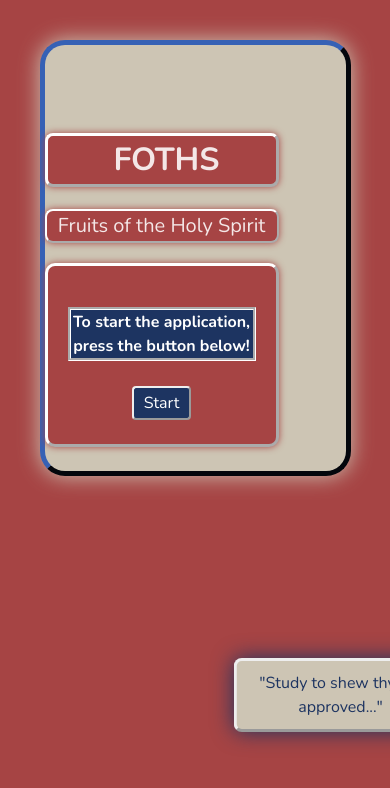
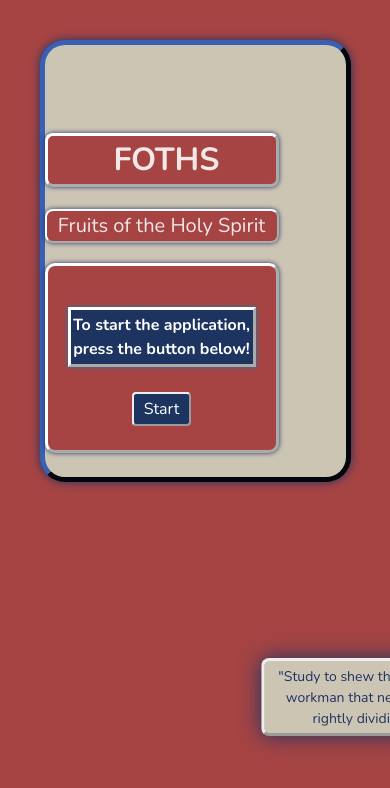
Before and after one commit to jwhitad15/Unit1-FinalProject-FOTHS-Joshua-W, a React (Vite) app in the folder FOTHS/: page / in a window 390 px wide. Shown: the top 788 px of the page. Built offline with nearby package versions, Linux system fonts and the light colour scheme.

Commit message:
Responsiveness - FOTHS Main, Error, & Fetch left

```diff
--- a/FOTHS/src/App.css
+++ b/FOTHS/src/App.css
@@ -166,7 +166,7 @@ label {
   border-radius: 8px;
   background-color: #a64444;
   -webkit-box-shadow: 0 0 10px #fff;
-  box-shadow: 0 0 7px#a64444;
+  box-shadow: 0 0 5px#1d3461;
   position: grid;
   vertical-align: middle;
 }
@@ -461,7 +461,7 @@ label {
   top: 29%;
   box-shadow: 8 14px 8px black;
   -webkit-box-shadow: 0 0 10px #fff;
-  box-shadow: 0 0 21px #1d3461;
+  box-shadow: 0 0 2px #cdc5b4;
 }
 
 .verse-name {
@@ -791,7 +791,6 @@ label {
 
   border: outset;
   border-color: #1d3461;
-  ;
   display: flex;
   padding-left: 5px;
   padding-right: 5px;
@@ -851,10 +850,9 @@ label {
   outline-offset: calc(var(--o) - var(--_p));
   transition: 1.0s;
   cursor: pointer;
-  box-shadow: 8 14px 8px black;
   background: #cdc5b4;
-  -webkit-box-shadow: 0 0 10px #fff;
-  box-shadow: 0 0 21px #cdc5b4;
+  -webkit-box-shadow: 0 0 20px #fff;
+  box-shadow: 0 0 10px #1d3461;
 }
 
 .foths-start+.foths-start {
@@ -1219,7 +1217,7 @@ label {
   border-radius: 8px;
   background-color: #a64444;
   -webkit-box-shadow: 0 0 10px #fff;
-  box-shadow: 0 0 7px#a64444;
+  box-shadow: 0 0 5px#1d3461;
 }
 
 .login-form {
@@ -1229,7 +1227,7 @@ label {
   border-radius: 10px;
   background-color: #a64444;
   -webkit-box-shadow: 0 0 10px #fff;
-  box-shadow: 0 0 7px#a64444;
+  box-shadow: 0 0 5px#1d3461;
 }
 
 .signup-form {
@@ -1857,9 +1855,15 @@ footer {
 
 /* Start Page */
 .start-page-text {
-  border: groove white;
+  border: outset white;
   background-color: #1d3461;
   color: white;
+  padding-top: 3px;
+  padding-bottom: 3px;
+  box-shadow: 8 14px 8px black;
+  -webkit-box-shadow: 0 0 10px #fff;
+  box-shadow: 0 0 4px #117f9e;
+
 }
 
 #scrolling2 {
@@ -2065,22 +2069,34 @@ footer {
 }
 @media screen and (max-width: 841px) {
   .recent-activity {font-size: 24px;}
+  #scrolling2 {font-size: 14px;}
+}
+@media screen and (max-width: 800px) {
+
+  .study-display-verse {font-size: 21px;}
 }
 @media screen and (max-width: 777px) {
   .FOTHS-dashboard-card {
-    width: 86%
+    width: 85.7%
   }
   .dashboard-title {
     width: 86%;
     left: 5.3%
   }
+  .study-next-button {top: 82%; left: 15%; width: 12%;}
+  .study-previous-button {top: 82%; left: 75.5%; width: 12%;}
 }
 @media screen and (max-width: 765px) {
   .foths-main-title {font-size: 28px;}
+}
+@media screen and (max-width: 740px) {
+  #scrolling2 {padding-top: 2px; padding-bottom: 2px}
 }
 @media screen and (max-width: 726px) {
   .foths-main-title {font-size: 24px;}
   .header-element-3 {font-size: 20px; width: 21%;}
+  .study-display-verse {font-size: 18px;}
+
 }
 @media screen and (max-width: 700px) {
   .foths-main-title {font-size: 24px;}
@@ -2118,15 +2134,12 @@ footer {
   .dashboard-header {
     grid-area: 2 / span 6;
   }
-
   .dashboard-title {
     grid-area: 3 / span 6;
   }
-
   .FOTHS-dashboard-card{
     grid-area: 4 / span 6;
   }
-
   .dashboard-card-text {
     grid-area: 5 / span 6;
   }
@@ -2137,7 +2150,7 @@ footer {
   .game-card-3 {display: grid; width: 80%; height: 25%;}
   .return-to-foths-from-game-mode {display: none;}
   .game-mode-title {display: none;}
-  .study-display-verse { font-size: 21px;}
+  .study-display-verse { display: inline;}
 
   main {
     flex-direction: column;
@@ -2151,6 +2164,9 @@ footer {
 @media screen and (max-width: 543px) {
   .header-element-3 {font-size: 20px; width: 27%;}
   .recent-activity {font-size: 18px;}
+}
+@media screen and (max-width: 532px) {
+ #scrolling2 {width: 77%;}
 }
 @media screen and (max-width: 530px) {
  .footer-jwmp-link {
--- a/FOTHS/src/components/Miscellaneous/animation.jsx
+++ b/FOTHS/src/components/Miscellaneous/animation.jsx
@@ -2,7 +2,7 @@
 
 const Animation = () => {
 
-        return <div id="scrolling2"> <p className="paragraph"> "Study to shew thyself approved..."</p> </div>;
+        return <div id="scrolling2"> <p className="paragraph"> "Study to shew thyself approved unto God, a workman that needeth not to be ashamed, rightly dividing the word of truth."</p> </div>;
     };
 
 <br />
--- a/FOTHS/src/components/dashboard.jsx
+++ b/FOTHS/src/components/dashboard.jsx
@@ -1,5 +1,5 @@
-import ThreeElementHeader from "./header-components/header-3";
 import Footer from "./footer/footer";
+import FourElementHeader from "./header-components/header-4";
 
 const Dashboard = () => {
 
@@ -7,12 +7,12 @@ const Dashboard = () => {
         <div id="main">
 
             <header className="dashboard-header">
-                <ThreeElementHeader/>
+                <FourElementHeader/>
             </header>
 
             <main>
                 <div className="dashboard-title"> Dashboard View </div>
-                <a href="./#/foths" id="card-hyperlink" className="FOTHS-dashboard-card"></a>
+                <a href="./#/foths" id="card-hyperlink" className="FOTHS-dashboard-card">FOTHS</a>
             </main>
 
            <Footer/>
```
